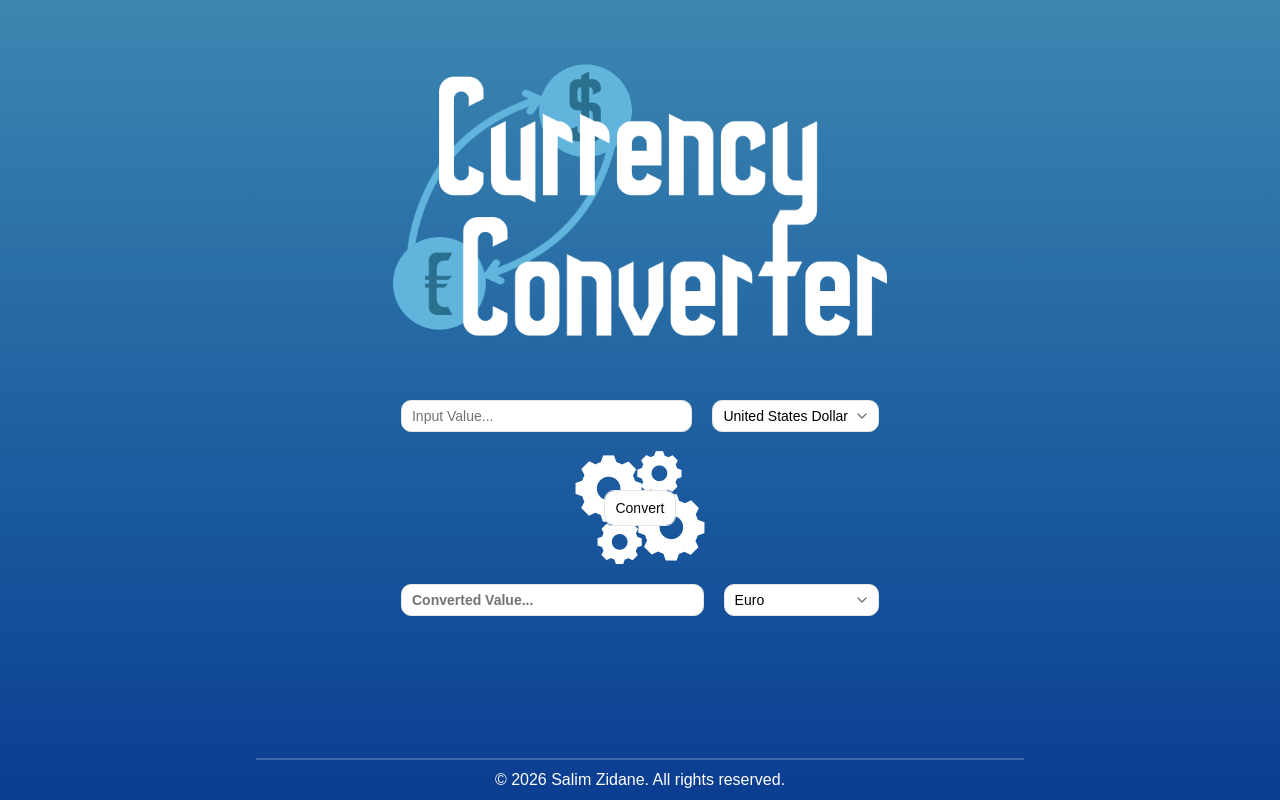
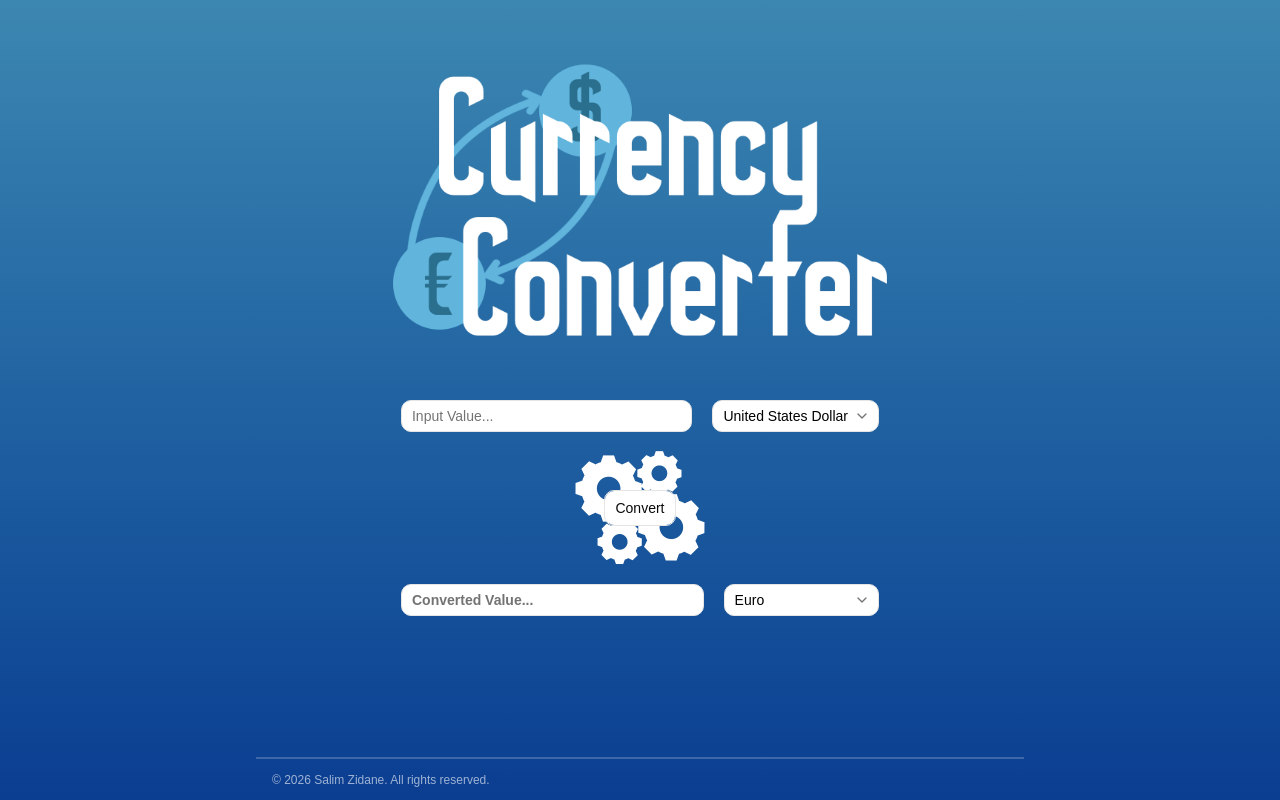
Before and after one commit to zidanesalim/CurrencyConverter, a React (Vite) app: page / in a window 1280 px wide. Built offline with nearby package versions, Linux system fonts and the light colour scheme; some icons are missing.

Commit message:
chore: updated the footer

```diff
--- a/package.json
+++ b/package.json
@@ -12,6 +12,7 @@
   "dependencies": {
     "@fontsource-variable/geist": "^5.2.8",
     "@fontsource-variable/inter": "^5.2.8",
+    "@icons-pack/react-simple-icons": "^13.11.1",
     "@tailwindcss/vite": "^4.2.2",
     "class-variance-authority": "^0.7.1",
     "clsx": "^2.1.1",
--- a/src/components/Footer.jsx
+++ b/src/components/Footer.jsx
@@ -1,11 +1,17 @@
+import { SiGithub } from '@icons-pack/react-simple-icons'
+
 function Footer() {
     return (
-        <div className="flex flex-col justify-center items-center pt-10">
+        <div className="flex flex-col items-center pt-10">
             <div className="w-3xl h-0.5 bg-white/20"></div>
-            <div className="flex flex-row">
-                <span className="py-2 text-white font-inter">© 2026 Salim Zidane. All rights reserved.</span>
-                <div className="flex flex-row">
+            <div className="w-3xl flex flex-row justify-between items-center py-2 px-4">
+                <span className="text-white/60 text-xs">© 2026 Salim Zidane. All rights reserved.</span>
+                <div className="flex flex-row gap-6">
+                    <a href="https://github.com/zidanesalim" className="text-white/60 hover:text-white transition-colors">
+                        <SiGithub size={18} />
+                    </a>
                 </div>
+
             </div>
         </div>
     )
```
Also changed, not shown: 1 other file (tests, documents, lock files or other folders).
